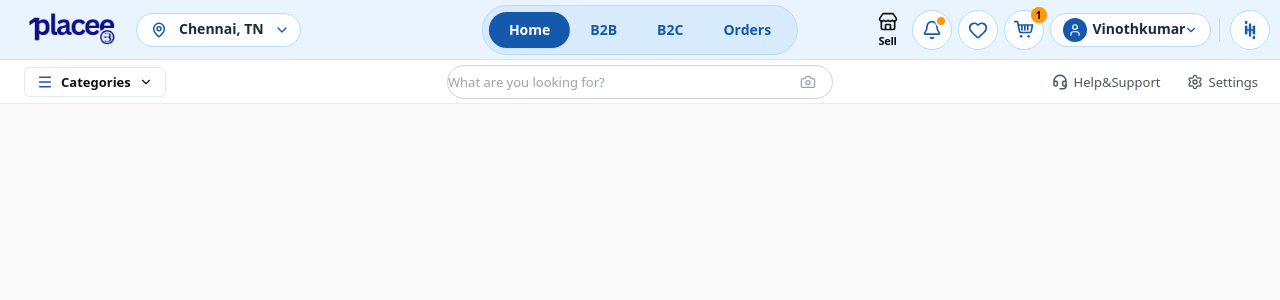
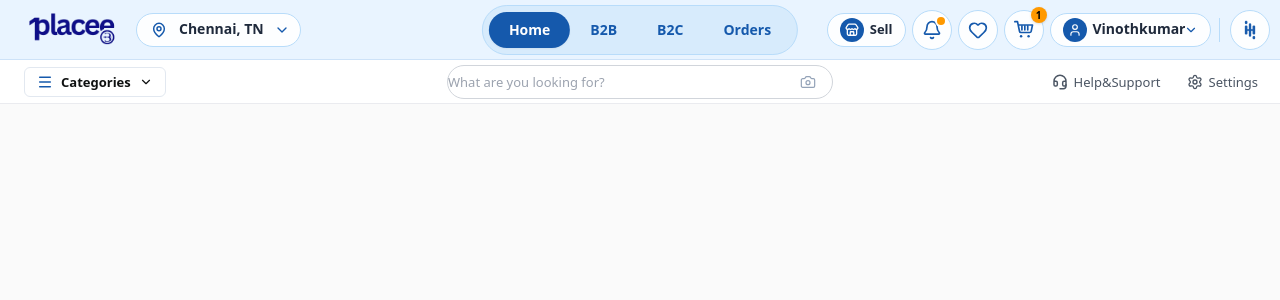
Before and after one commit to BTC-2025/1PLACEE-BUS-FE, a Next.js app: page / in a window 1280 px wide. Shown: the top 300 px of the page. Built offline with nearby package versions, Linux system fonts and the light colour scheme.

Commit message:
feat(navbar): format Sell button as pill matching user profile (icon left, text right)

```diff
--- a/src/components/BusinessNavbar.tsx
+++ b/src/components/BusinessNavbar.tsx
@@ -182,17 +182,19 @@ export const BusinessNavbar: React.FC = () => {
           </Link>
         </div>
 
-        {/* Right Group: Sell Store Icon + Bell Notification + Wishlist + Cart + Profile + Bittool */}
+        {/* Right Group: Sell Store Pill + Bell Notification + Wishlist + Cart + Profile + Bittool */}
         <div className="flex items-center gap-1 sm:gap-1.5 shrink-0 z-20">
-          {/* 1. Sell Button (Image Based: Shop / Store Icon + 'Sell' Label) */}
+          {/* 1. Sell Button (Pill layout matching User Profile: Circle Icon on Left + 'Sell' on Right) */}
           <Link
             href="/sell"
             aria-label="Sell"
             title="Sell on 1PLACEE"
-            className="group flex flex-col items-center justify-center px-2 py-0.5 rounded-lg hover:bg-white/80 transition-all cursor-pointer select-none text-slate-700 hover:text-[#1559ac]"
+            className="group flex items-center gap-1.5 px-2.5 sm:px-3 py-1 rounded-full bg-white/90 hover:bg-[#1559ac] border border-[#b8dcfa] shadow-2xs text-[#1e293b] hover:text-white transition-all duration-200 cursor-pointer select-none"
           >
-            <Store className="w-5 h-5 text-slate-700 group-hover:text-[#1559ac] stroke-[1.9] transition-colors" />
-            <span className="text-[11px] sm:text-[11.5px] font-bold tracking-tight leading-tight mt-0.5 text-slate-700 group-hover:text-[#1559ac] transition-colors">
+            <div className="w-6 h-6 rounded-full bg-[#1559ac] group-hover:bg-white text-white group-hover:text-[#1559ac] flex items-center justify-center font-bold text-xs shadow-xs transition-colors shrink-0">
+              <Store className="w-3.5 h-3.5 stroke-[2.2]" />
+            </div>
+            <span className="font-bold text-xs sm:text-[13px] text-[#1e293b] group-hover:text-white transition-colors leading-tight">
               Sell
             </span>
           </Link>
```
